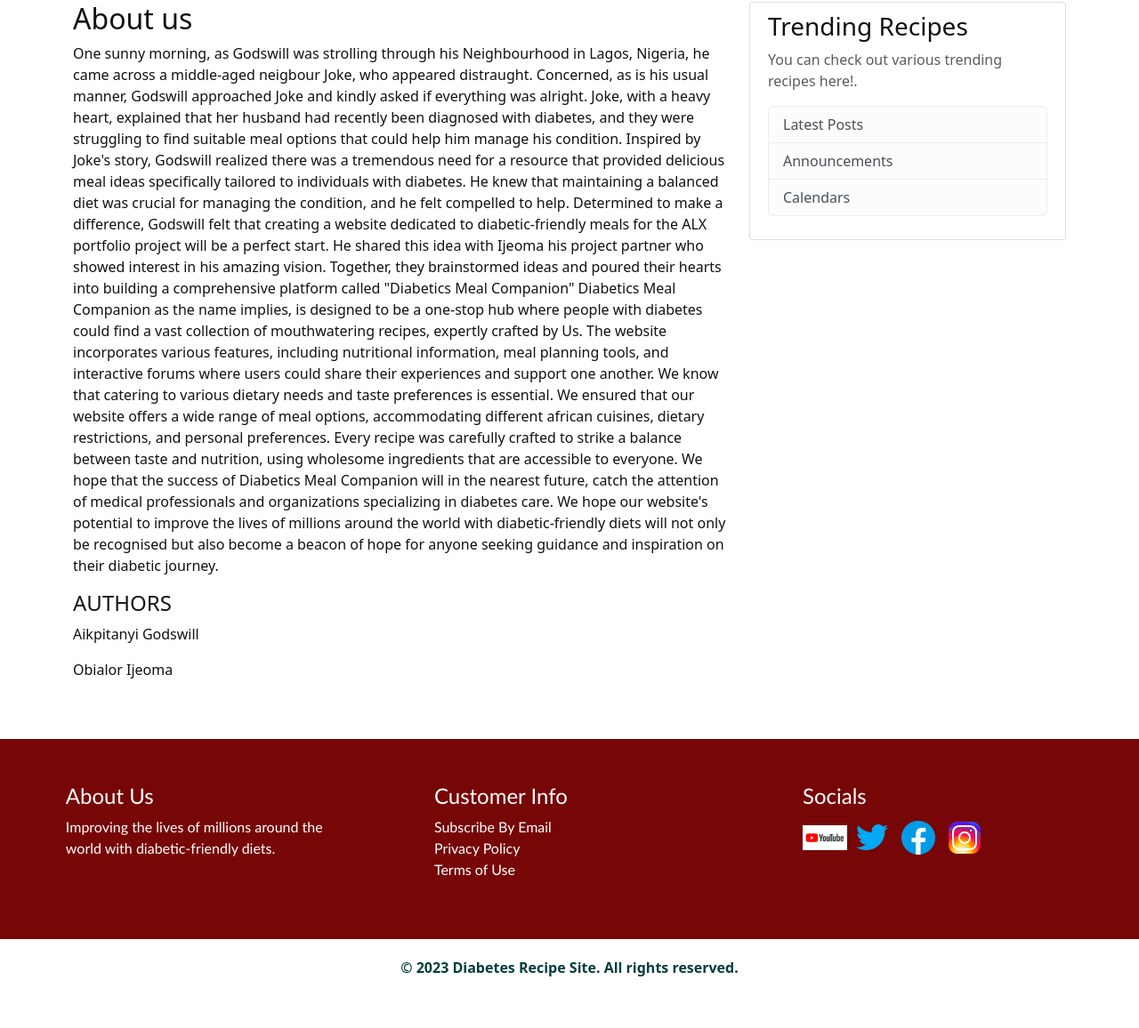
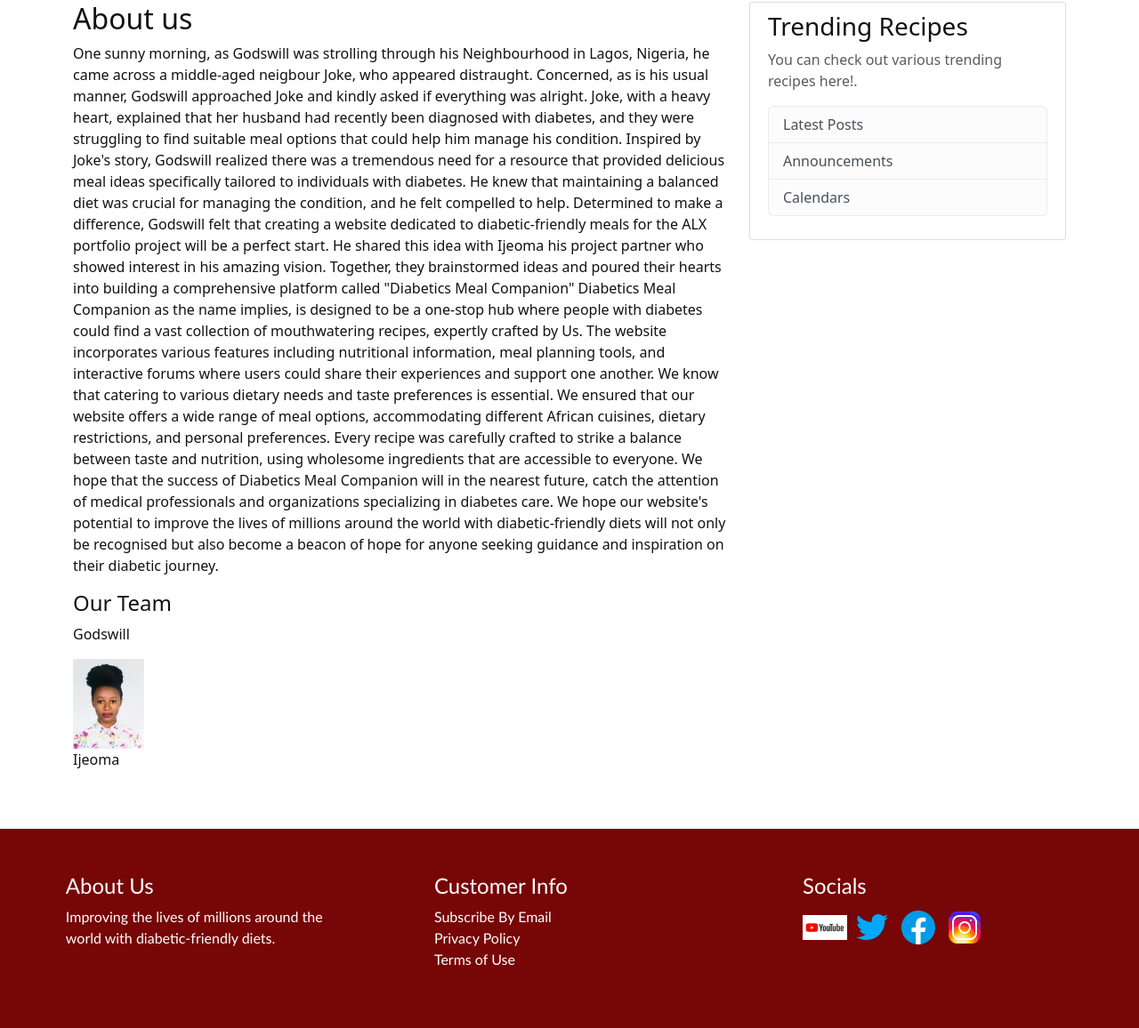
Before and after one commit to GodswillAikpitanyi/Recipe_App, a Flask app: page /about in a window 1280 px wide. Shown: the part 94-1250 px from the top of the page at 89% size. Before the commit the page ends 1192 px from the top, so only its background shows below. Run offline with Flask 3, Linux system fonts and the light colour scheme.

Commit message:
some tweak to the about section

```diff
--- a/recipeapp/templates/about.html
+++ b/recipeapp/templates/about.html
@@ -16,12 +16,12 @@
     called "Diabetics Meal Companion"
 
     Diabetics Meal Companion as the name implies, is designed to be a one-stop hub where people with diabetes could find a
-    vast collection of mouthwatering recipes, expertly crafted by Us. The website incorporates various features, including
+    vast collection of mouthwatering recipes, expertly crafted by Us. The website incorporates various features including
     nutritional information, meal planning tools, and interactive forums where users could share their experiences and
     support one another.
 
     We know that catering to various dietary needs and taste preferences is essential. We ensured that our website offers
-    a wide range of meal options, accommodating different african cuisines, dietary restrictions, and personal preferences.
+    a wide range of meal options, accommodating different African cuisines, dietary restrictions, and personal preferences.
     Every recipe was carefully crafted to strike a balance between taste and nutrition, using wholesome ingredients that
     are accessible to everyone.
 
@@ -30,7 +30,8 @@
     lives of millions around the world with diabetic-friendly diets will not only be recognised but also become a beacon
     of hope for anyone seeking guidance and inspiration on their diabetic journey.
   </p>
-  <h4>AUTHORS</h4>
-  <p>Aikpitanyi Godswill</p>
-  <p>Obialor Ijeoma</p>
+  <h4>Our Team</h4>
+  <p>Godswill</p>
+  <img src="{{url_for ('static', filename='images/My-photo.jpg')}}" alt="">
+  <p>Ijeoma</p>
 {% endblock content %}
```
Also changed, not shown: recipeapp/static/images/My photo.jpeg (added), recipeapp/static/images/My-photo.jpg (added).
